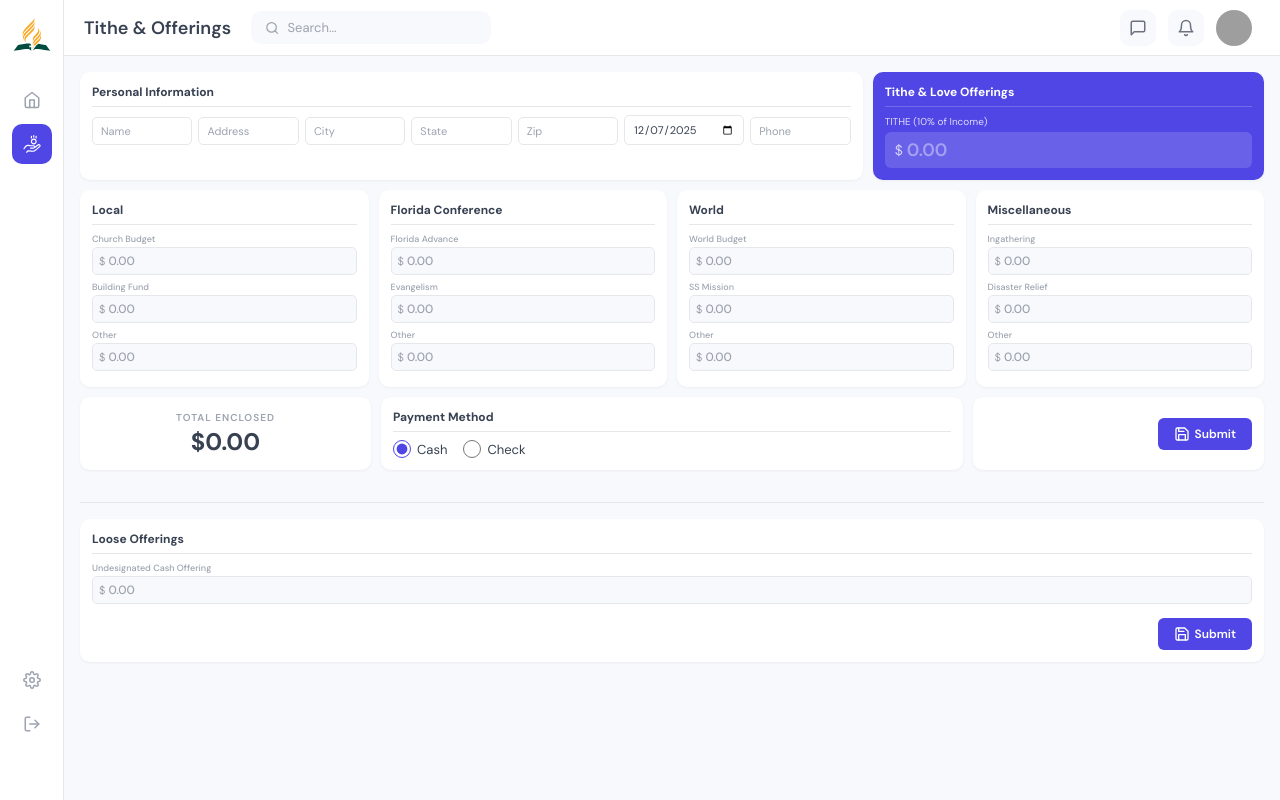
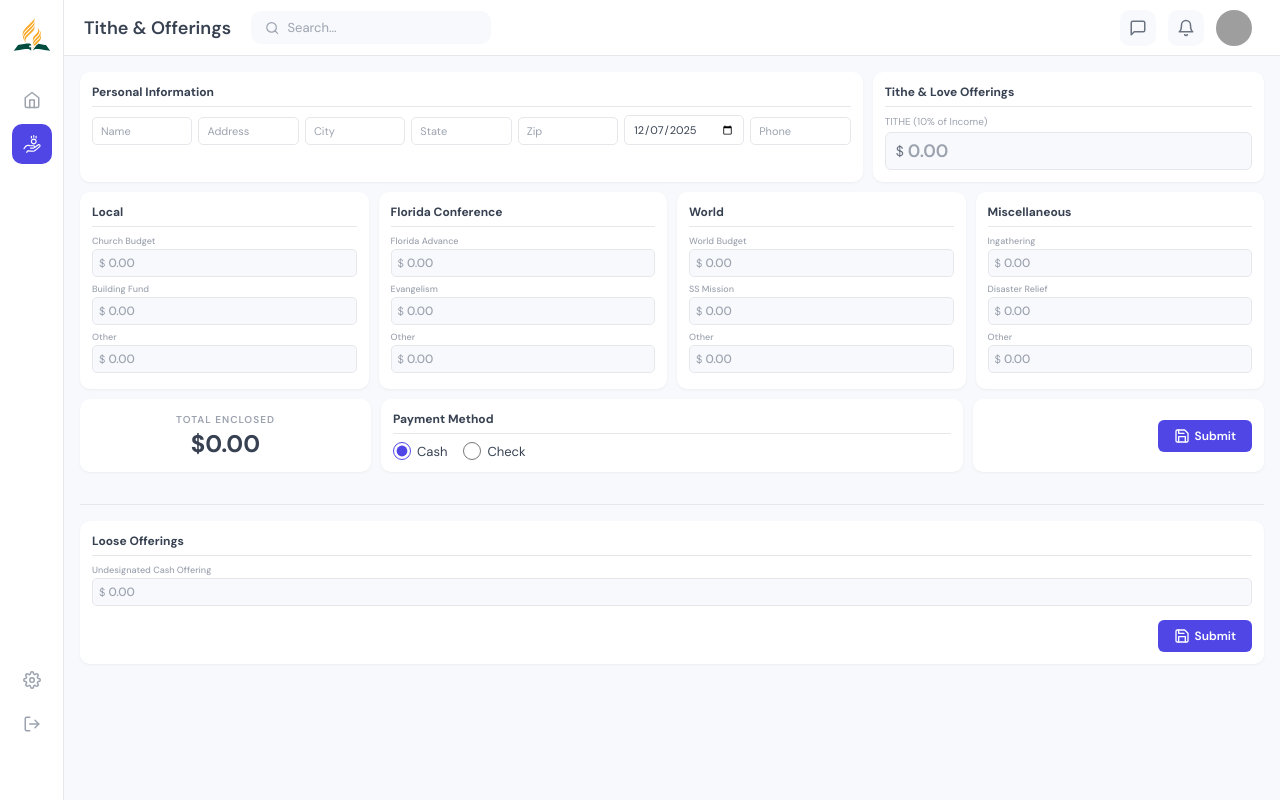
Before and after one commit to Deeligz/churchtreasury, a Next.js app in the folder southpointtreasury-ui/: page /offerings in a window 1280 px wide. Built offline with nearby package versions, Linux system fonts and the light colour scheme; grey boxes are pictures that could not be loaded.

Commit message:
Update global styles

```diff
--- a/southpointtreasury-ui/src/app/globals.css
+++ b/southpointtreasury-ui/src/app/globals.css
@@ -2551,16 +2551,6 @@ input {
 }
 
 /* Tithe Card */
-.tithe-card {
-  background: var(--primary-blue);
-  color: white;
-}
-
-.tithe-card .offering-card-title {
-  color: white;
-  border-bottom-color: rgba(255, 255, 255, 0.2);
-}
-
 .tithe-input-wrapper {
   display: flex;
   flex-direction: column;
@@ -2569,27 +2559,28 @@ input {
 
 .tithe-input-wrapper label {
   font-size: 10px;
-  color: rgba(255, 255, 255, 0.8);
+  color: var(--text-muted);
 }
 
 .tithe-amount {
   display: flex;
   align-items: center;
   gap: 4px;
-  background: rgba(255, 255, 255, 0.15);
+  background: var(--background);
+  border: 1px solid var(--border-color);
   border-radius: 6px;
   padding: 6px 10px;
 }
 
 .tithe-amount span {
-  color: rgba(255, 255, 255, 0.7);
+  color: var(--text-secondary);
   font-size: 14px;
 }
 
 .tithe-amount input {
   background: transparent;
   border: none;
-  color: white;
+  color: var(--text-primary);
   font-size: 18px;
   font-weight: 600;
   width: 100%;
@@ -2600,7 +2591,7 @@ input {
 }
 
 .tithe-amount input::placeholder {
-  color: rgba(255, 255, 255, 0.4);
+  color: var(--text-muted);
 }
 
 /* Loose Card */
```
